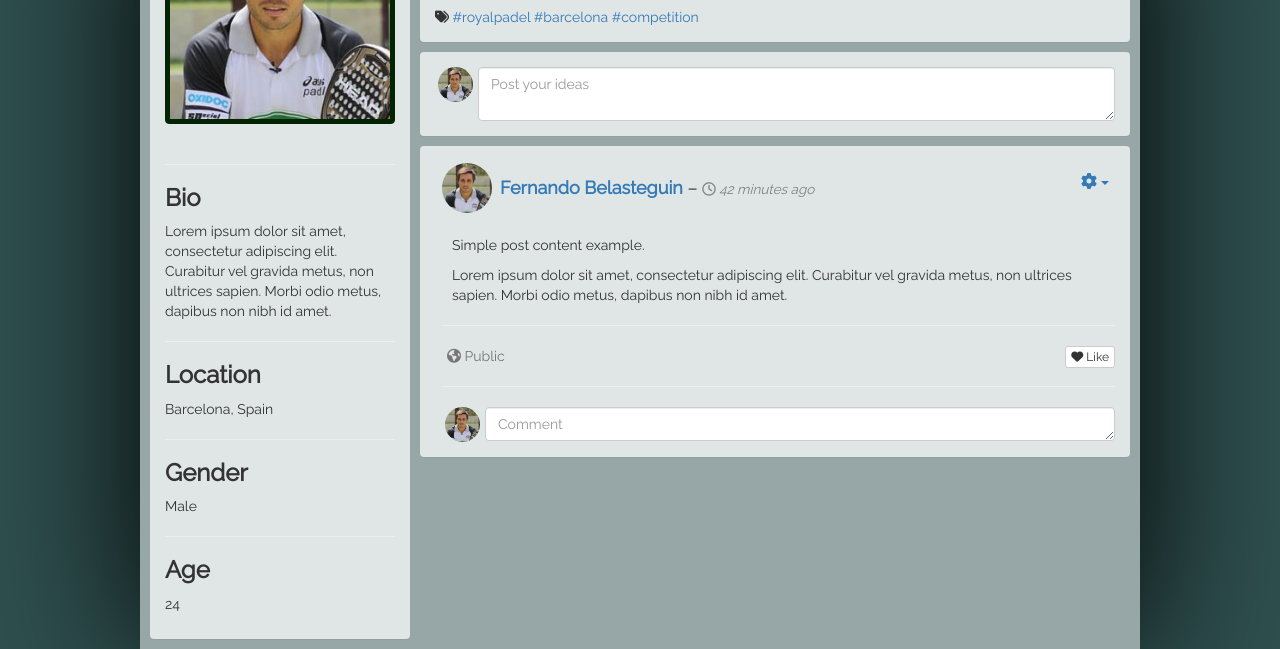
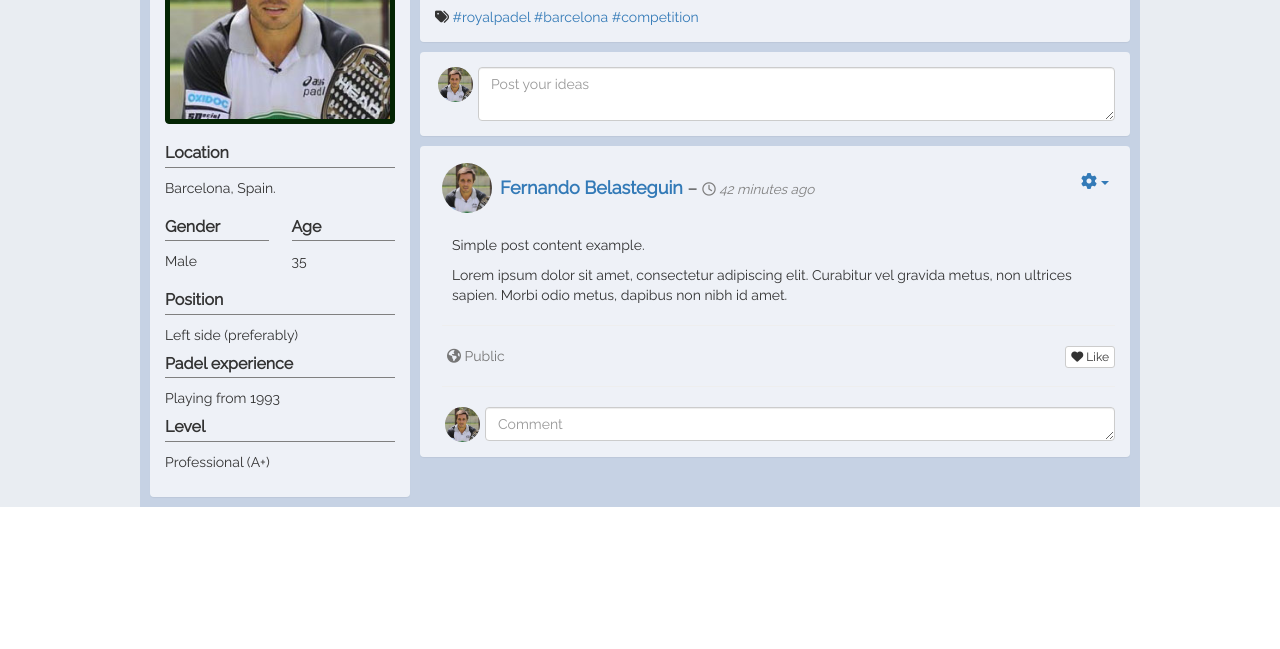
Before and after one commit to jaumereg/final-project, a website: page public/user-profile.html in a window 1280 px wide. Shown: the part 181-830 px from the top of the page. After the commit the page ends 800 px from the top, so only its background shows below. Drawn offline with nearby package versions, Linux system fonts and the light colour scheme.

Commit message:
modified styles of user page

```diff
--- a/public/styles/scss/_styles-original-design.scss
+++ b/public/styles/scss/_styles-original-design.scss
@@ -154,7 +154,7 @@ $main-background-color: darkslategray;
 .user-profile {
     font-family: 'Raleway', sans-serif;
     // background-image: url("../../img/wallpaper-user.png");
-    background: $main-background-color;
+    background: #e9edf2;
     background-attachment: fixed;
     background-repeat: no-repeat;
     background-size: cover;
@@ -170,8 +170,8 @@ $main-background-color: darkslategray;
         }
     }
     .mainbody {
-        background: rgba(255, 255, 255, 0.5);
-        box-shadow: 0 0 150px 0 #000;
+        background: #c6d2e4;
+
     }
     .dropdown-toggle {
         margin-right: 15px;
@@ -207,6 +207,23 @@ $main-background-color: darkslategray;
     .right-block-container {
         padding: 0;
     }
+    .left-block-container {
+        h4 {
+            font-weight: bold;
+            font-size: 16px;
+            border-bottom: 1px solid grey;
+            padding-bottom: 5px;
+        }
+        .user-gender {
+            display: inline-block;
+            width: 45%;
+        }
+        .user-age {
+            display: inline-block;
+            float: right;
+            width: 45%;
+        }
+    }
     .right-block-container {
         padding-right: 10px;
     }
@@ -221,6 +238,7 @@ $main-background-color: darkslategray;
     .user-image {
         background-color: $border-green;
         border-color: $border-green;
+        margin-bottom: 10px;
     }
     .panel-post {
         padding-top: 22px;
@@ -315,7 +333,7 @@ $main-background-color: darkslategray;
         }
     }
     .upper-background {
-        background: rgba(72,100,0,0.4);
+        background: rgba(72, 100, 0, 0.4);
         border-radius: 5px 5px 0 0;
         width: 203px;
         height: 100px;
@@ -337,8 +355,6 @@ $main-background-color: darkslategray;
         padding: 15px;
         margin: 10px;
         background-color: $block-color;
-
-
         h4 {
             font-weight: bold;
             font-size: 17px;
@@ -554,7 +570,7 @@ $main-background-color: darkslategray;
         }
         .items-main {
             text-align: center;
-            background: rgba(255,255,255, 0.5);
+            background: rgba(255, 255, 255, 0.5);
             padding: 15px;
             .btn {
                 margin: 10px;
--- a/public/user-profile.html
+++ b/public/user-profile.html
@@ -3,6 +3,7 @@
 
 <head>
     <meta charset="UTF-8">
+    <meta name="viewport" content="width=device-width, initial-scale=1">
     <title>User Profile</title>
     <meta name="viewport" content="width=device-width, initial-scale=1">
     <link rel="stylesheet" type="text/css" href="bower_components/bootstrap/dist/css/bootstrap.css">
@@ -84,18 +85,22 @@
                                     <img class="thumbnail img-responsive user-image" src="img/bela.jpg" width="300px" height="300px">
                                 </div>
                                 <div class="media-body">
-                                <hr>
-                                <h3><strong>Bio</strong></h3>
-                                <p>Lorem ipsum dolor sit amet, consectetur adipiscing elit. Curabitur vel gravida metus, non ultrices sapien. Morbi odio metus, dapibus non nibh id amet.</p>
-                                <hr>
-                                <h3><strong>Location</strong></h3>
-                                <p>Barcelona, Spain</p>
-                                <hr>
-                                <h3><strong>Gender</strong></h3>
+                                    <h4>Location</h4>
+                                    <p>Barcelona, Spain.</p>
+                                    <div class="user-gender">
+                                        <h4>Gender</h4>
                                         <p>Male</p>
-                                <hr>
-                                <h3><strong>Age</strong></h3>
-                                <p>24</p>
+                                    </div>
+                                    <div class="user-age">
+                                        <h4>Age</h4>
+                                        <p>35</p>
+                                    </div>
+                                    <h4>Position</h4>
+                                    <p>Left side (preferably)</p>
+                                    <h4>Padel experience</h4>
+                                    <p>Playing from 1993</p>
+                                    <h4>Level</h4>
+                                    <p>Professional (A+)</p>
                                 </div>
                             </div>
                         </div>
```
Also changed, not shown: public/main-page.html (+1 -1 lines), public/matches.html (+1 -0 lines), public/user-level.html (+1 -0 lines), public/styles/css/styles.css. Lines whose indentation alone changed are shown as unchanged.
